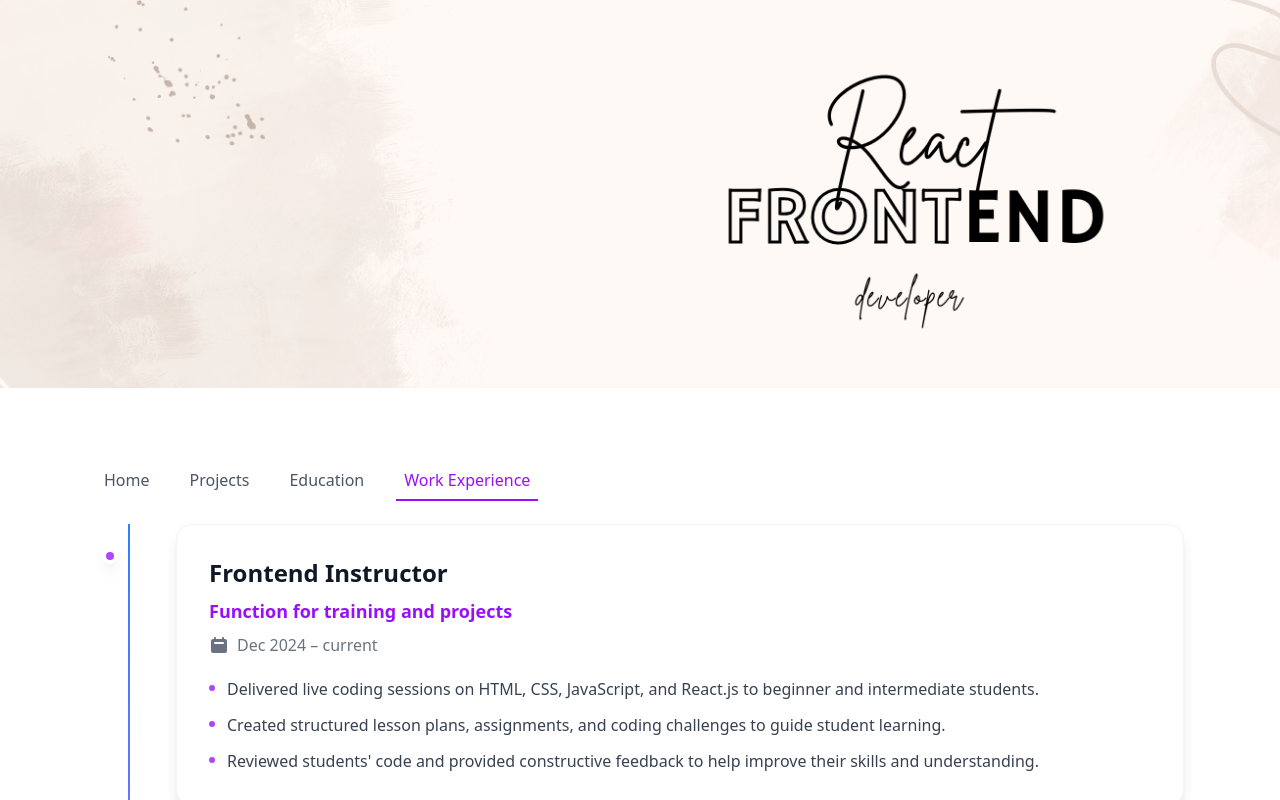
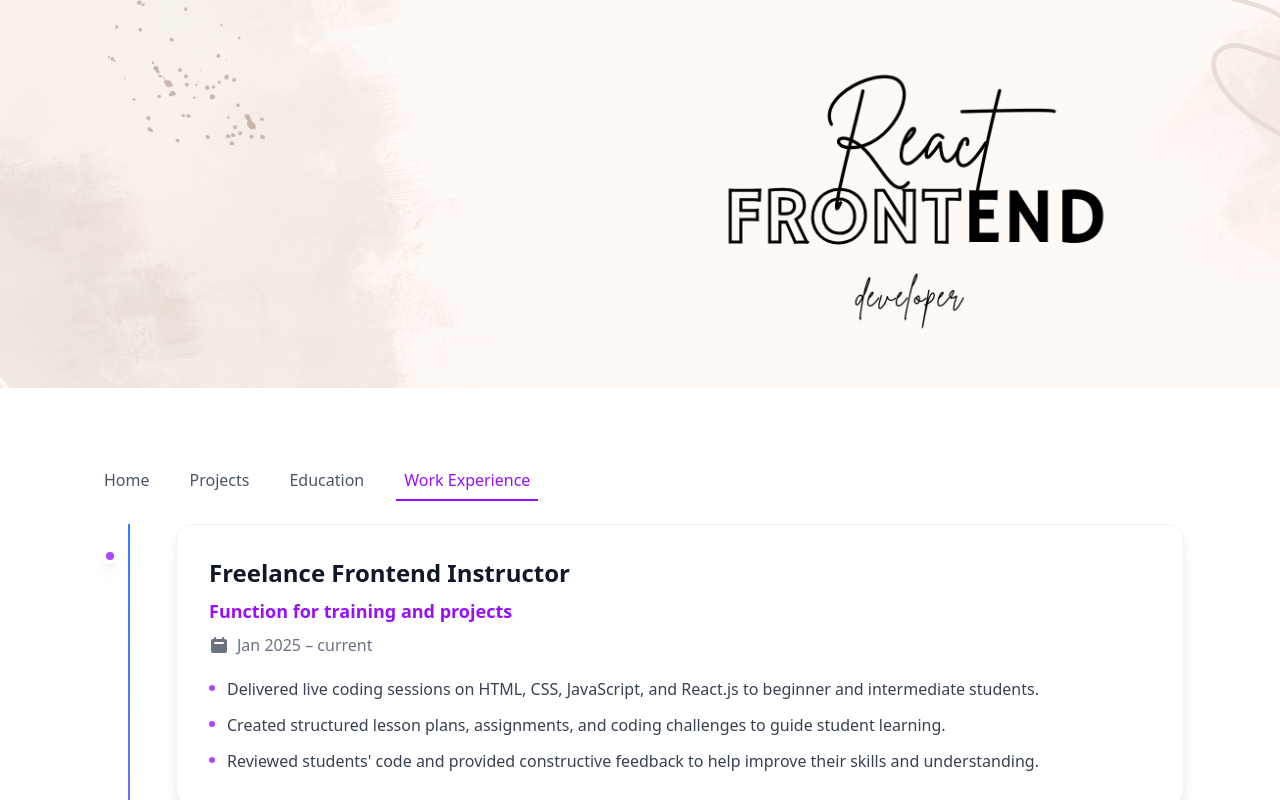
Before and after one commit to Doniamagdy/Portfolio, a React (Vite) app: page /work in a window 1280 px wide. Shown: the top 800 px of the page. Built offline with nearby package versions, Linux system fonts and the light colour scheme.

Commit message:
Update title in work experience

```diff
--- a/src/pages/Work.jsx
+++ b/src/pages/Work.jsx
@@ -3,9 +3,9 @@ import Tabs from "../components/Tabs"
 
 const workExperience = [
   {
-    title: "Frontend Instructor",
+    title: "Freelance Frontend Instructor",
     company: "Function for training and projects",
-    date: "Dec 2024 – current",
+    date: "Jan 2025 – current",
     description: [
       "Delivered live coding sessions on HTML, CSS, JavaScript, and React.js to beginner and intermediate students.",
       "Created structured lesson plans, assignments, and coding challenges to guide student learning.",
```
